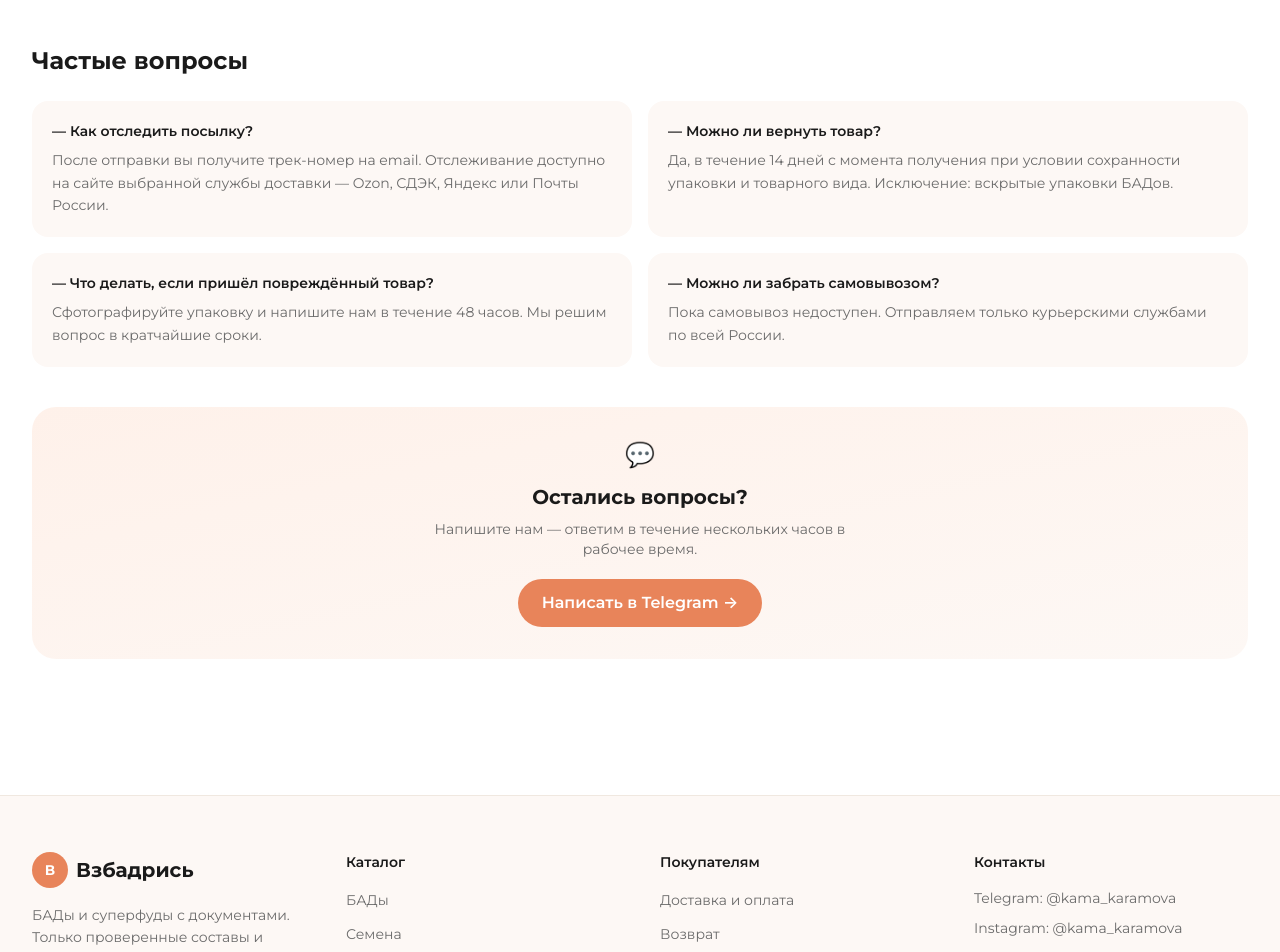
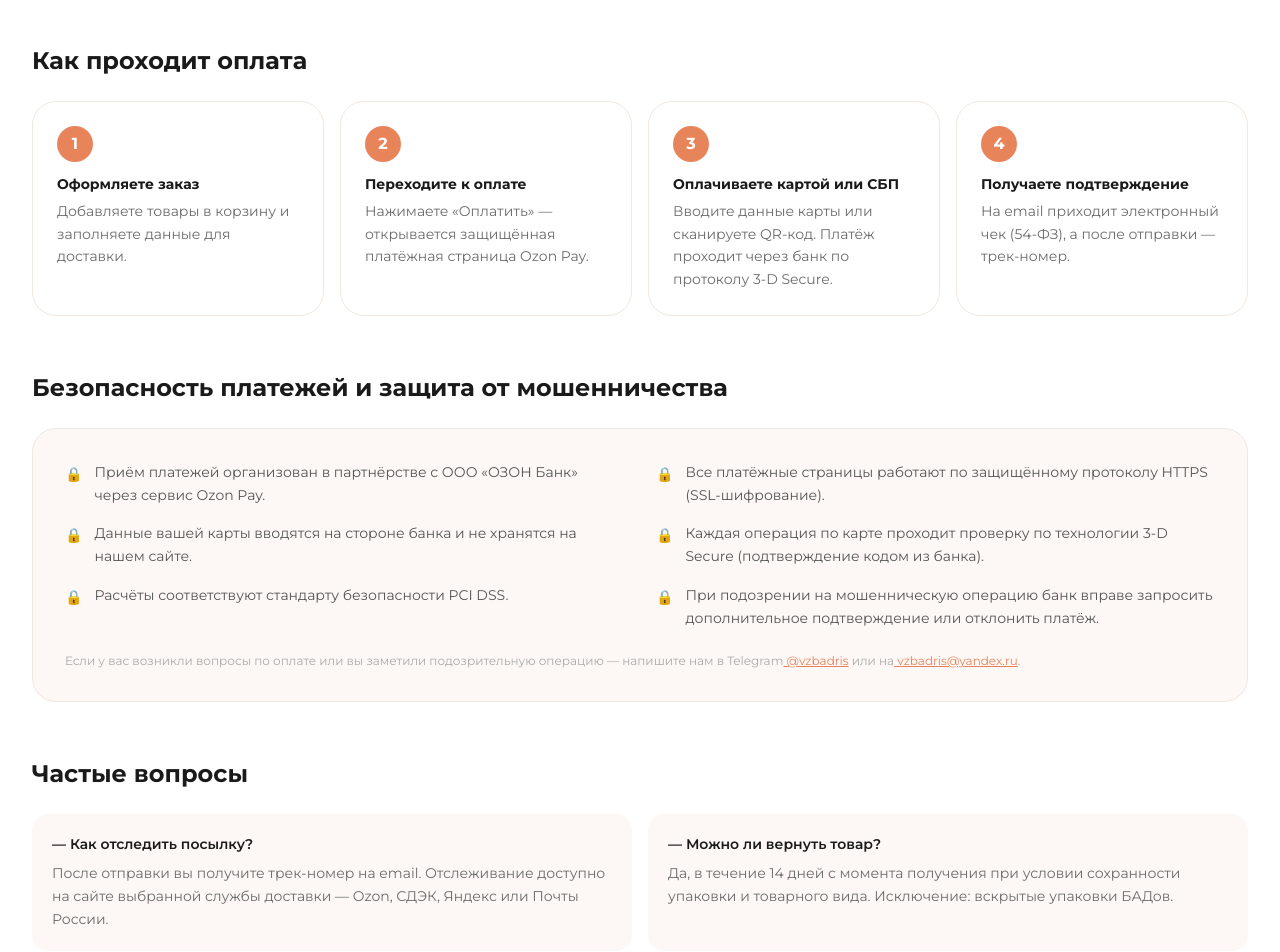
Before and after one commit to kamakaramova/vzbadrys, a Next.js app: page /delivery in a window 1280 px wide. Shown: the part 1320-2272 px from the top of the page. Built offline with nearby package versions, Linux system fonts and the light colour scheme.

Commit message:
Эквайринг: процесс оплаты, безопасность платежей, страна регистрации

```diff
--- a/src/app/about/page.tsx
+++ b/src/app/about/page.tsx
@@ -145,15 +145,15 @@ export default function AboutPage() {
             </p>
 
             <div className="grid sm:grid-cols-2 lg:grid-cols-4 gap-4">
-              <a href="https://t.me/kama_karamova" target="_blank" rel="noopener noreferrer" className="bg-[#fdf8f5] border border-[#f0e8e0] rounded-2xl p-6 text-center hover:shadow-md hover:-translate-y-0.5 transition-all">
+              <a href="https://t.me/vzbadris" target="_blank" rel="noopener noreferrer" className="bg-[#fdf8f5] border border-[#f0e8e0] rounded-2xl p-6 text-center hover:shadow-md hover:-translate-y-0.5 transition-all">
                 <div className="text-3xl mb-3">✈️</div>
                 <p className="font-bold text-sm">Telegram</p>
-                <p className="text-[#E8845A] text-sm font-semibold mt-0.5">@kama_karamova</p>
+                <p className="text-[#E8845A] text-sm font-semibold mt-0.5">@vzbadris</p>
               </a>
               <div className="bg-[#fdf8f5] border border-[#f0e8e0] rounded-2xl p-6 text-center">
                 <div className="text-3xl mb-3">📸</div>
                 <p className="font-bold text-sm">Instagram / блог</p>
-                <p className="text-[#6b6b6b] text-sm mt-0.5">@kama_karamova</p>
+                <p className="text-[#6b6b6b] text-sm mt-0.5">@vzbadris</p>
               </div>
               <a href="mailto:vzbadris@yandex.ru" className="bg-[#fdf8f5] border border-[#f0e8e0] rounded-2xl p-6 text-center hover:shadow-md hover:-translate-y-0.5 transition-all">
                 <div className="text-3xl mb-3">📧</div>
--- a/src/app/contacts/page.tsx
+++ b/src/app/contacts/page.tsx
@@ -33,7 +33,7 @@ export default function ContactsPage() {
 
               {/* Telegram — основной */}
               <a
-                href="https://t.me/kama_karamova"
+                href="https://t.me/vzbadris"
                 target="_blank"
                 rel="noopener noreferrer"
                 className="flex items-center gap-5 bg-white border border-[#f0e8e0] rounded-3xl p-6 hover:shadow-lg hover:-translate-y-0.5 transition-all group"
@@ -43,7 +43,7 @@ export default function ContactsPage() {
                 </div>
                 <div className="flex-1">
                   <p className="font-bold text-base">Telegram</p>
-                  <p className="text-[#E8845A] text-sm font-semibold">@kama_karamova</p>
+                  <p className="text-[#E8845A] text-sm font-semibold">@vzbadris</p>
                   <p className="text-xs text-[#aaa] mt-0.5">Отвечаем в течение нескольких часов</p>
                 </div>
                 <span className="text-[#aaa] group-hover:text-[#E8845A] transition-colors text-xl">→</span>
@@ -88,7 +88,7 @@ export default function ContactsPage() {
                 </div>
                 <div>
                   <p className="font-bold text-base">Instagram</p>
-                  <p className="text-sm text-[#6b6b6b]">@kama_karamova</p>
+                  <p className="text-sm text-[#6b6b6b]">@vzbadris</p>
                   <p className="text-xs text-[#aaa] mt-0.5">Контент о здоровье и питании</p>
                 </div>
               </div>
@@ -143,7 +143,9 @@ export default function ContactsPage() {
                     ["Наименование", "ИП Абдулкина Полина Валентиновна"],
                     ["ИНН", "166107199180"],
                     ["ОГРНИП", "326169000086855"],
+                    ["Страна регистрации", "Россия"],
                     ["Юридический адрес", "РТ, г. Казань, ул. Айдарова, д. 15, кв. 96"],
+                    ["Телефон", "+7 987 297 07 67"],
                   ].map(([label, value], i) => (
                     <div key={i} className={`flex justify-between gap-4 ${i > 0 ? "border-t border-[#f0e8e0] pt-2" : ""}`}>
                       <span className="flex-shrink-0">{label}</span>
--- a/src/app/cookie/page.tsx
+++ b/src/app/cookie/page.tsx
@@ -71,7 +71,7 @@ export default function CookiePage() {
           ))}
 
           <div className="bg-[#fdf8f5] rounded-2xl border border-[#f0e8e0] p-6 text-sm text-[#6b6b6b]">
-            <p>По вопросам обработки данных пишите на <a href="mailto:vzbadris@yandex.ru" className="text-[#E8845A] underline">vzbadris@yandex.ru</a> или в Telegram <a href="https://t.me/kama_karamova" className="text-[#E8845A] underline">@kama_karamova</a>.</p>
+            <p>По вопросам обработки данных пишите на <a href="mailto:vzbadris@yandex.ru" className="text-[#E8845A] underline">vzbadris@yandex.ru</a> или в Telegram <a href="https://t.me/vzbadris" className="text-[#E8845A] underline">@vzbadris</a>.</p>
           </div>
         </div>
       </main>
--- a/src/app/delivery/page.tsx
+++ b/src/app/delivery/page.tsx
@@ -150,6 +150,52 @@ export default function DeliveryPage() {
             </div>
           </div>
 
+          {/* Как проходит оплата */}
+          <div className="mt-14">
+            <h2 className="text-2xl font-bold mb-6">Как проходит оплата</h2>
+            <div className="grid sm:grid-cols-2 lg:grid-cols-4 gap-4">
+              {[
+                { n: "1", t: "Оформляете заказ", d: "Добавляете товары в корзину и заполняете данные для доставки." },
+                { n: "2", t: "Переходите к оплате", d: "Нажимаете «Оплатить» — открывается защищённая платёжная страница Ozon Pay." },
+                { n: "3", t: "Оплачиваете картой или СБП", d: "Вводите данные карты или сканируете QR-код. Платёж проходит через банк по протоколу 3-D Secure." },
+                { n: "4", t: "Получаете подтверждение", d: "На email приходит электронный чек (54-ФЗ), а после отправки — трек-номер." },
+              ].map((s, i) => (
+                <div key={i} className="bg-white border border-[#f0e8e0] rounded-3xl p-6">
+                  <div className="w-9 h-9 rounded-full bg-[#E8845A] text-white font-bold flex items-center justify-center mb-3">{s.n}</div>
+                  <p className="font-bold text-sm mb-1.5">{s.t}</p>
+                  <p className="text-sm text-[#6b6b6b] leading-relaxed">{s.d}</p>
+                </div>
+              ))}
+            </div>
+          </div>
+
+          {/* Безопасность платежей */}
+          <div className="mt-14">
+            <h2 className="text-2xl font-bold mb-6">Безопасность платежей и защита от мошенничества</h2>
+            <div className="bg-[#fdf8f5] border border-[#f0e8e0] rounded-3xl p-6 sm:p-8">
+              <div className="grid sm:grid-cols-2 gap-x-8 gap-y-4">
+                {[
+                  "Приём платежей организован в партнёрстве с ООО «ОЗОН Банк» через сервис Ozon Pay.",
+                  "Все платёжные страницы работают по защищённому протоколу HTTPS (SSL-шифрование).",
+                  "Данные вашей карты вводятся на стороне банка и не хранятся на нашем сайте.",
+                  "Каждая операция по карте проходит проверку по технологии 3-D Secure (подтверждение кодом из банка).",
+                  "Расчёты соответствуют стандарту безопасности PCI DSS.",
+                  "При подозрении на мошенническую операцию банк вправе запросить дополнительное подтверждение или отклонить платёж.",
+                ].map((t, i) => (
+                  <div key={i} className="flex items-start gap-3 text-sm text-[#555] leading-relaxed">
+                    <span className="text-[#2d7a4f] flex-shrink-0 mt-0.5">🔒</span>
+                    {t}
+                  </div>
+                ))}
+              </div>
+              <p className="text-xs text-[#aaa] mt-6">
+                Если у вас возникли вопросы по оплате или вы заметили подозрительную операцию — напишите нам в Telegram
+                <a href="https://t.me/vzbadris" className="text-[#E8845A] underline"> @vzbadris</a> или на
+                <a href="mailto:vzbadris@yandex.ru" className="text-[#E8845A] underline"> vzbadris@yandex.ru</a>.
+              </p>
+            </div>
+          </div>
+
           {/* FAQ */}
           <div className="mt-14">
             <h2 className="text-2xl font-bold mb-6">Частые вопросы</h2>
@@ -175,7 +221,7 @@ export default function DeliveryPage() {
             <p className="text-[#6b6b6b] mb-5 text-sm max-w-md mx-auto">Напишите нам — ответим в течение нескольких часов в рабочее время.</p>
             <div className="flex flex-wrap justify-center gap-3">
               <a
-                href="https://t.me/kama_karamova"
+                href="https://t.me/vzbadris"
                 className="inline-flex items-center gap-2 bg-[#E8845A] text-white font-semibold px-6 py-3 rounded-full hover:bg-[#d4703f] transition-all hover:-translate-y-0.5"
               >
                 Написать в Telegram →
--- a/src/app/returns/page.tsx
+++ b/src/app/returns/page.tsx
@@ -154,7 +154,7 @@ export default function ReturnsPage() {
                 {
                   step: "2",
                   title: "Напишите нам в Telegram",
-                  desc: "Напишите в @kama_karamova или на почту, указав: номер заказа, причину обращения и приложите фото.",
+                  desc: "Напишите в @vzbadris или на почту, указав: номер заказа, причину обращения и приложите фото.",
                 },
                 {
                   step: "3",
@@ -245,7 +245,7 @@ export default function ReturnsPage() {
             </p>
             <div className="flex flex-wrap justify-center gap-3">
               <a
-                href="https://t.me/kama_karamova"
+                href="https://t.me/vzbadris"
                 className="inline-flex items-center gap-2 bg-[#E8845A] hover:bg-[#d4703f] text-white font-semibold px-6 py-3 rounded-full transition-all hover:-translate-y-0.5"
               >
                 Написать в Telegram →
--- a/src/app/sales/page.tsx
+++ b/src/app/sales/page.tsx
@@ -56,7 +56,7 @@ export default function SalesPage() {
                 { icon: "🎟️", title: "Промокод ВЗБАДРИСЬ10", desc: "Действует для новых покупателей. Одноразовый, применяется в корзине." },
                 { icon: "📦", title: "Бесплатная доставка", desc: "При заказе от 5 000 ₽ доставка СДЭК в ПВЗ — бесплатно." },
                 { icon: "🏷️", title: "Цены со скидкой", desc: "Скидки действуют до изменения ассортимента. Финальная цена — в карточке товара." },
-                { icon: "💬", title: "Вопросы по акциям", desc: "Напишите нам в Telegram @kama_karamova — ответим быстро." },
+                { icon: "💬", title: "Вопросы по акциям", desc: "Напишите нам в Telegram @vzbadris — ответим быстро." },
               ].map((item, i) => (
                 <div key={i} className="flex items-start gap-4">
                   <span className="text-2xl flex-shrink-0">{item.icon}</span>
--- a/src/components/Footer.tsx
+++ b/src/components/Footer.tsx
@@ -45,8 +45,8 @@ export default function Footer() {
           <div>
             <h4 className="font-semibold text-sm mb-4">Контакты</h4>
             <ul className="flex flex-col gap-2.5">
-              <li className="text-sm text-[#6b6b6b]">Telegram: <a href="https://t.me/kama_karamova" className="hover:text-[#E8845A] transition-colors">@kama_karamova</a></li>
-              <li className="text-sm text-[#6b6b6b]">Instagram: <span className="hover:text-[#E8845A]">@kama_karamova</span></li>
+              <li className="text-sm text-[#6b6b6b]">Telegram: <a href="https://t.me/vzbadris" className="hover:text-[#E8845A] transition-colors">@vzbadris</a></li>
+              <li className="text-sm text-[#6b6b6b]">Instagram: <span className="hover:text-[#E8845A]">@vzbadris</span></li>
             </ul>
             <div className="mt-6">
               <p className="text-xs text-[#aaa]">Не является лекарственным средством. Перед применением проконсультируйтесь со специалистом.</p>
```
